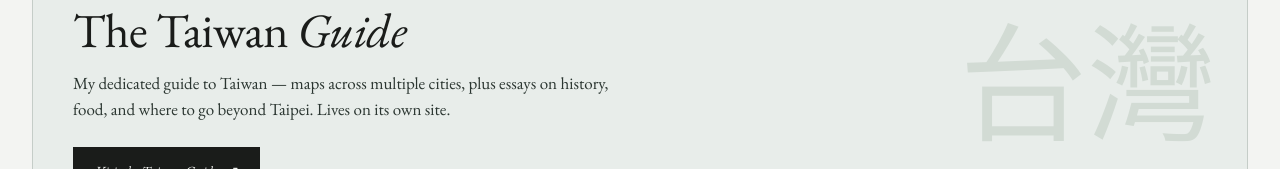
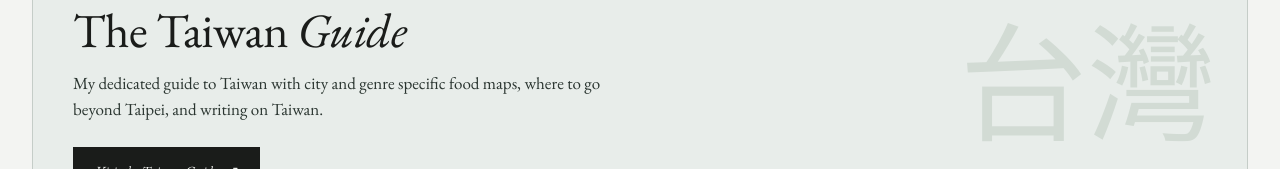
Before and after one commit to bessiec/bessie-food-recs, a Next.js app: page /travelrecs in a window 1280 px wide. Shown: the part 783-952 px from the top of the page. Built offline with nearby package versions, Linux system fonts and the light colour scheme.

Commit message:
update desc on Taiwan guide

```diff
--- a/app/travelrecs/data.ts
+++ b/app/travelrecs/data.ts
@@ -86,7 +86,7 @@ export const taiwan: TaiwanSection = {
   kicker: "Taiwanese Expat",
   title: "The Taiwan Guide",
   titleEmphasis: "Guide",
-  dek: "My dedicated guide to Taiwan — maps across multiple cities, plus essays on history, food, and where to go beyond Taipei. Lives on its own site.",
+  dek: "My dedicated guide to Taiwan with city and genre specific food maps, where to go beyond Taipei, and writing on Taiwan.",
   ctaLabel: "Visit the Taiwan Guide",
   url: "https://www.taiwanese-expat.com",
 };
```
